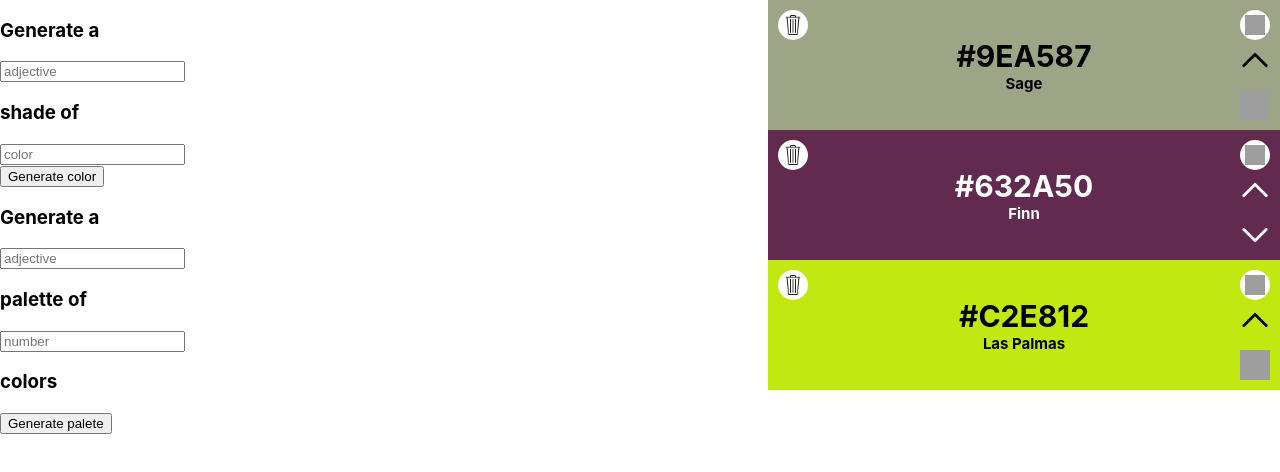
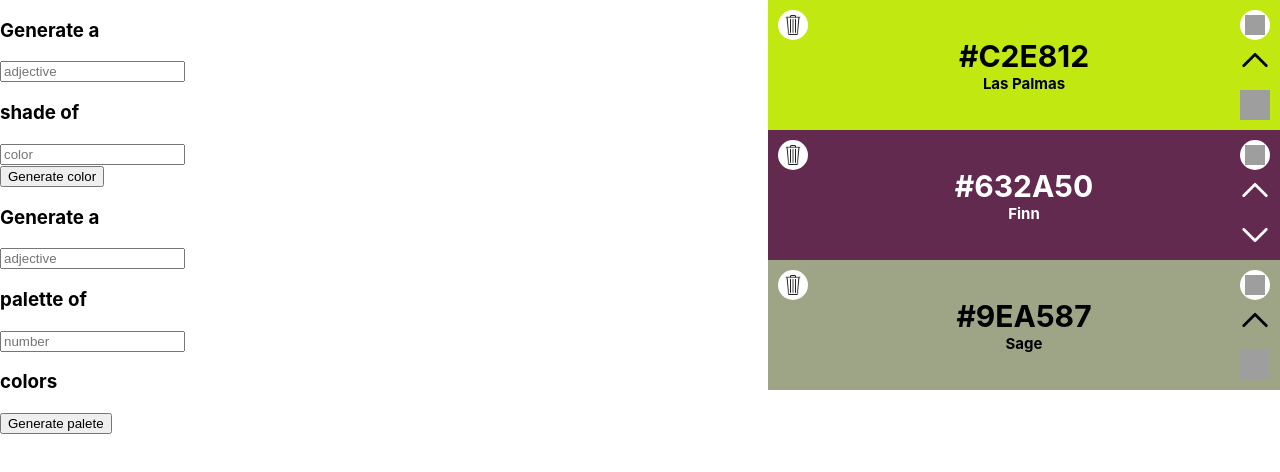
Before and after one commit to AEst2002/final-178, a React (Create React App) app: page / in a window 1280 px wide. Shown: the top 472 px of the page. Built offline with nearby package versions, Linux system fonts and the light colour scheme; grey boxes are pictures that could not be loaded.

Commit message:
render color list based on state

```diff
--- a/src/App.js
+++ b/src/App.js
@@ -1,10 +1,11 @@
-import React from 'react'
+import React, {useState} from 'react'
 import './App.css';
 import Main from './containers/Main';
 
 const App = () => {
+  const [currentColors, setCurrentColors] = useState(['#C2E812', '#632A50', '#9EA587'])
   return (
-    <Main/>
+    <Main currentColors={currentColors}/>
   );
 }
 
--- a/src/components/Sidebar/index.js
+++ b/src/components/Sidebar/index.js
@@ -2,12 +2,15 @@ import { React, useState } from 'react'
 import ColorRow from '../ColorRow'
 
 
-const Sidebar = () => {
+const Sidebar = ({currentColors}) => {
     return (
         <div style={{float: "right", width: "40%"}}>
-            <ColorRow hex={'#9EA587'}/>
+            {currentColors.map((color) => {
+                return <ColorRow hex={color} />
+            })}
+            {/* <ColorRow hex={'#9EA587'}/>
             <ColorRow hex={'#632A50'}/>
-            <ColorRow hex={'#C2E812'}/>
+            <ColorRow hex={'#C2E812'}/> */}
         </div>
     )
 
--- a/src/containers/Main/index.js
+++ b/src/containers/Main/index.js
@@ -14,7 +14,7 @@ const configuration = new Configuration({
 const openai = new OpenAIApi(configuration);
 
 
-const Main = () => {
+const Main = ({currentColors}) => {
   const [colorInput, setColorInput] = useState("");
   const [result, setResult] = useState();
 
@@ -53,7 +53,7 @@ const Main = () => {
   return (
     <Container>
         <Prompter/>
-        <Sidebar/>
+        <Sidebar currentColors={currentColors}/>
     </Container>
   );
 }
```
Also changed, not shown: src/util/textColor.js (added, +19 -0 lines).
